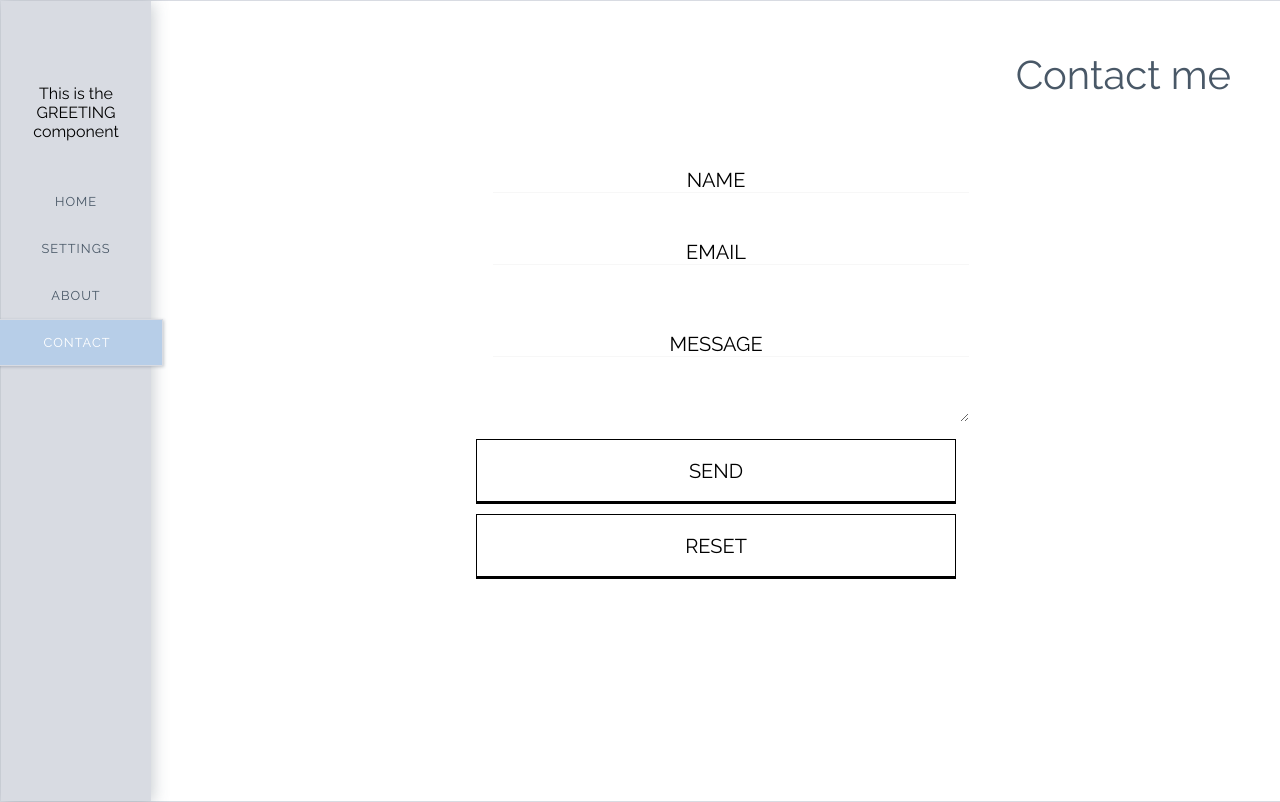
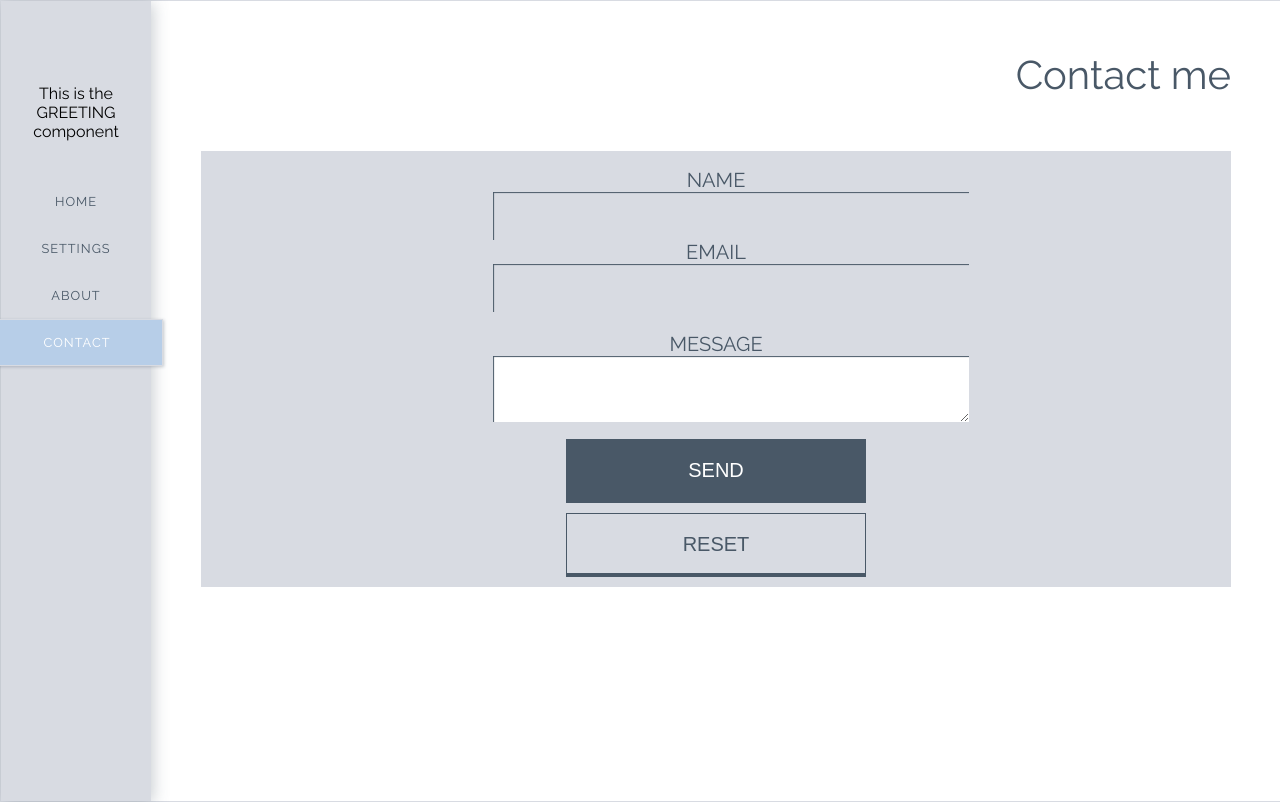
Before and after one commit to emilyannemoses/dashboard-react, a React (Create React App) app: page /contact in a window 1280 px wide. Built offline with nearby package versions, Linux system fonts and the light colour scheme; a web font is replaced by a local one.

Commit message:
copleting contact form

```diff
--- a/src/Contact/Contact.css
+++ b/src/Contact/Contact.css
@@ -18,24 +18,16 @@
 }
 
 @media (min-width: 768px) {
-    #contact #navbar {
-        background-color: var(--form-bg-color);
-        border: var(--form-border);
-        color: var(--form-text-color);
-        font-family: var(--font-abril-fatface);
-        cursor: pointer;
-    }
-
     form {
         position: relative;
+        max-width: 300px;
         margin: 0px auto;
         padding: 10px 20px;
         background: transparent;
-        color: var(--form-text-color);
-        font-family: var(--font-abril-fatface);
+        color: #495867;
         font-size: 20px;
+        z-index: 999;
         max-width: 480px;
-        z-index: 999;
     }
 
     input[type="text"],
@@ -49,38 +41,36 @@
         outline: 0;
         padding: 15px;
         width: 100%;
-        box-shadow: 0 1px 0 rgba(0,0,0,0.03) inset;
+        box-shadow: 1px 1px 1px #495867 inset;
     }
 
     .submit {
         padding: 19px 39px 18px 39px;
-        color: black;
+        color: white;
         cursor: pointer;
-        background-color: transparent;
+        background-color: #495867;
         font-size: 20px;
-        font-family: var(--font-abril-fatface);
         text-align: center;
         font-style: normal;
-        width: 100%;
-        border: 1px solid black;
+        width: 300px;
+        border: 1px solid #495867;
         border-width: 1px 1px 3px;
-        box-shadow: 0 -1px 0 rgba(255,255,255,0.1) inset;
+        box-shadow: 0 -1px 0 #495867 inset;
         margin-bottom: 10px;
     }
 
     .reset {
         padding: 19px 39px 18px 39px;
-        color: black;
+        color: #495867;
         cursor: pointer;
         background-color: transparent;
         font-size: 20px;
         text-align: center;
         font-style: normal;
-        font-family: var(--font-abril-fatface);
-        width: 100%;
-        border: 1px solid black;
+        width: 300px;
+        border: 1px solid #495867;
         border-width: 1px 1px 3px;
-        box-shadow: 0 -1px 0 rgba(255,255,255,0.1) inset;
+        box-shadow: 0 -1px 0 #495867 inset;
     }
 
     fieldset {
@@ -88,31 +78,22 @@
     }
 
     .formContainer {
-        background-color: var(--form-bg-color);
-        color: var(--form-text-color);
+        background-color: #d8dbe2;
+        color: #495867;
     }
 }
 
 /* Extra small devices (phones, 600px and down) */
 @media (max-width: 767px) {
-    #contact #navbar {
-        background-color: var(--form-bg-color);
-        border: var(--form-border);
-        color: var(--form-text-color);
-        font-family: var(--font-abril-fatface);
-        cursor: pointer;
-    }
-
     form {
         position: relative;
-        max-width: 300px;
         margin: 0px auto;
         padding: 10px 20px;
         background: transparent;
-        color: var(--form-text-color);
-        font-family: var(--font-abril-fatface);
+        color: #495867;
         font-size: 20px;
         z-index: 999;
+        max-width: 480px;
     }
 
     input[type="text"],
@@ -126,38 +107,36 @@
         outline: 0;
         padding: 15px;
         width: 100%;
-        box-shadow: 0 1px 0 rgba(0,0,0,0.03) inset;
+        box-shadow: 1px 1px 1px #495867 inset;
     }
 
     .submit {
         padding: 19px 39px 18px 39px;
-        color: black;
+        color: white;
         cursor: pointer;
-        background-color: transparent;
+        background-color: #495867;
         font-size: 20px;
-        font-family: var(--font-abril-fatface);
         text-align: center;
         font-style: normal;
-        width: 100%;
-        border: 1px solid black;
+        width: 200px;
+        border: 1px solid #495867;
         border-width: 1px 1px 3px;
-        box-shadow: 0 -1px 0 rgba(255,255,255,0.1) inset;
+        box-shadow: 0 -1px 0 #495867 inset;
         margin-bottom: 10px;
     }
 
     .reset {
         padding: 19px 39px 18px 39px;
-        color: black;
+        color: #495867;
         cursor: pointer;
         background-color: transparent;
         font-size: 20px;
         text-align: center;
         font-style: normal;
-        font-family: var(--font-abril-fatface);
-        width: 100%;
-        border: 1px solid black;
+        width: 200px;
+        border: 1px solid #495867;
         border-width: 1px 1px 3px;
-        box-shadow: 0 -1px 0 rgba(255,255,255,0.1) inset;
+        box-shadow: 0 -1px 0 #495867 inset;
     }
 
     fieldset {
@@ -165,7 +144,7 @@
     }
 
     .formContainer {
-        background-color: var(--form-bg-color);
-        color: var(--form-text-color);
+        background-color: #d8dbe2;
+        color: #495867;
     }
 }
```
